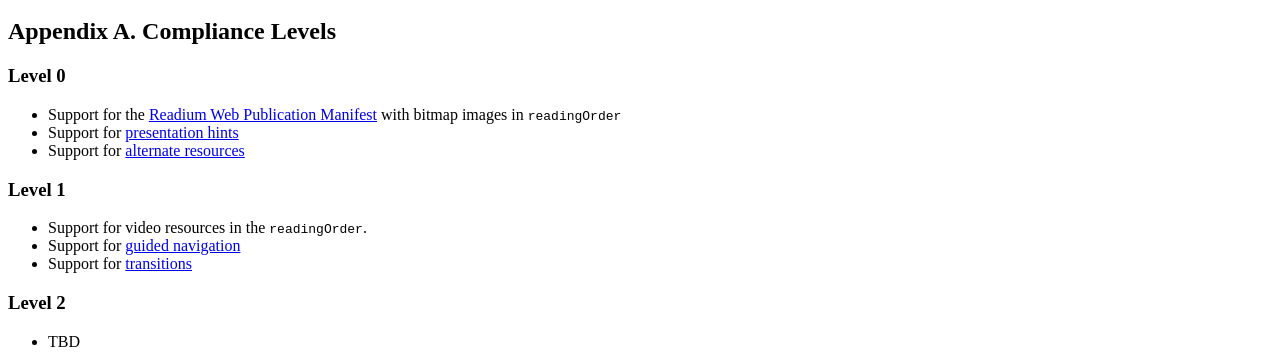
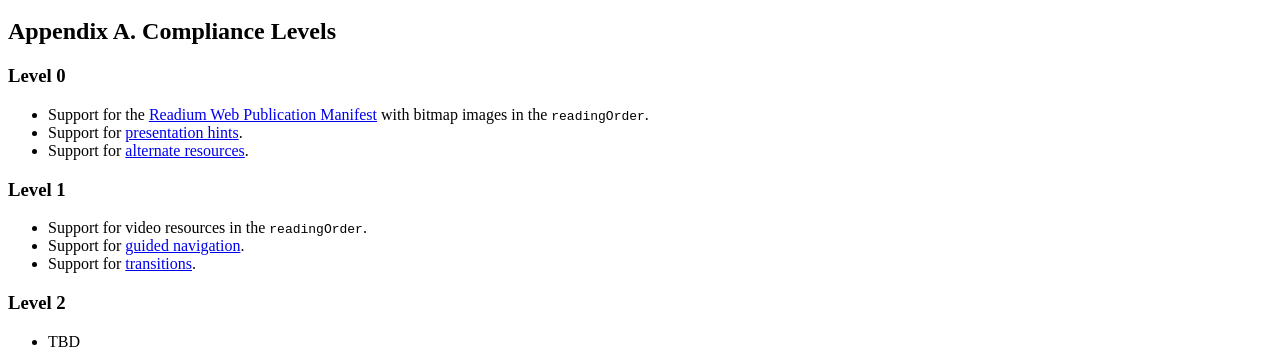
Before and after one commit to readium/webpub-manifest, a Jekyll site: the page built from profiles/divina.md, in a window 1280 px wide and 900 px high, scrolled down 3408 px. Shown: the part 154-512 px from the top of the window. Built offline with Jekyll 4.4.1, drawn with Linux system fonts in a browser that asks for light colours; our own code applies the rules of GitHub Pages for plain Markdown files; comment, search, counter and statistics services are not loaded.

Commit message:
typo corrections

```diff
--- a/profiles/divina.md
+++ b/profiles/divina.md
@@ -216,16 +216,15 @@ As an alternative, the manifest may also be included into an EPUB 3 publication,
 
 ### Level 0
 
-* Support for the [Readium Web Publication Manifest](https://readium.org/webpub-manifest) with bitmap images in `readingOrder`
-* Support for [presentation hints](../modules/presentation.md)
-* Support for [alternate resources](#3-alternate-resources)
-
+* Support for the [Readium Web Publication Manifest](https://readium.org/webpub-manifest) with bitmap images in the `readingOrder`.
+* Support for [presentation hints](../modules/presentation.md).
+* Support for [alternate resources](#3-alternate-resources).
 
 ### Level 1
 
 * Support for video resources in the `readingOrder`.
-* Support for [guided navigation](#4-guided-navigation)
-* Support for [transitions](../modules/transitions.md)
+* Support for [guided navigation](#4-guided-navigation).
+* Support for [transitions](../modules/transitions.md).
 
 ### Level 2
 
```
